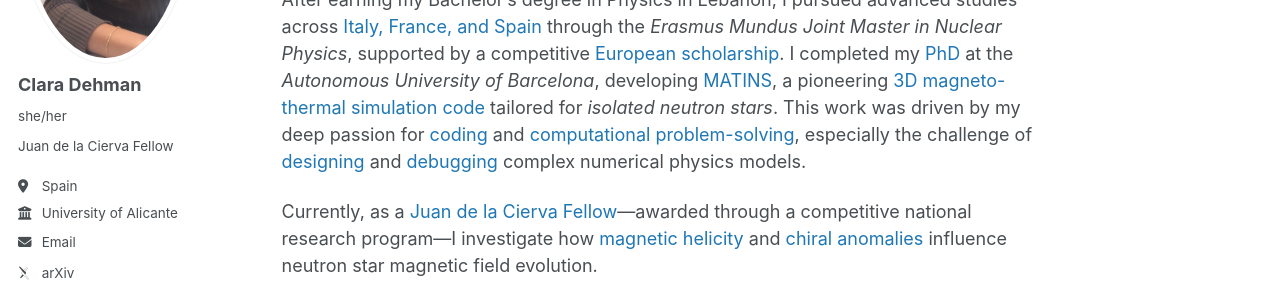
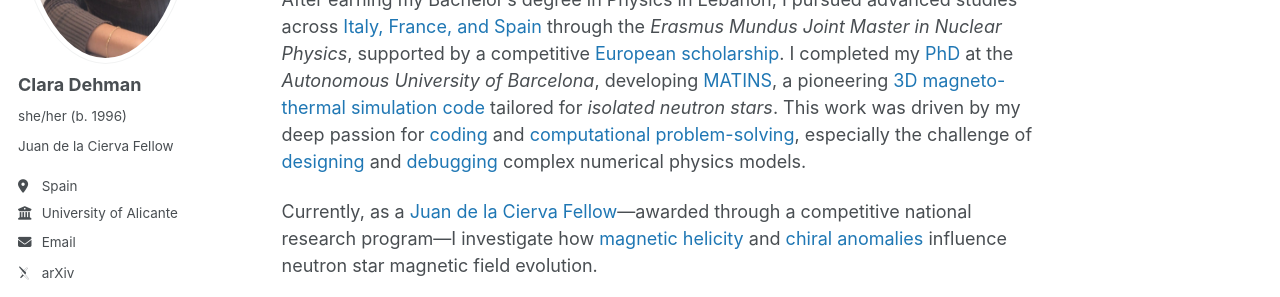
Before and after one commit to ClaraDehman/ClaraDehman.github.io, a Jekyll site: the page built from _pages/about.md, in a window 1280 px wide. Shown: the part 337-634 px from the top of the page. Built offline with Jekyll 4.4.1, drawn with Linux system fonts in a browser that asks for light colours; some web fonts are replaced.

Commit message:
Update _config.yml

```diff
--- a/_config.yml
+++ b/_config.yml
@@ -24,7 +24,7 @@ author:
   # Biographic information
   avatar           : "profile.png"
   name             : "Clara Dehman"
-  pronouns         : "she/her"
+  pronouns         : "she/her (b. 1996)"
   bio              : "Juan de la Cierva Fellow"
   location         : "Spain"
   employer         : "University of Alicante"
```
